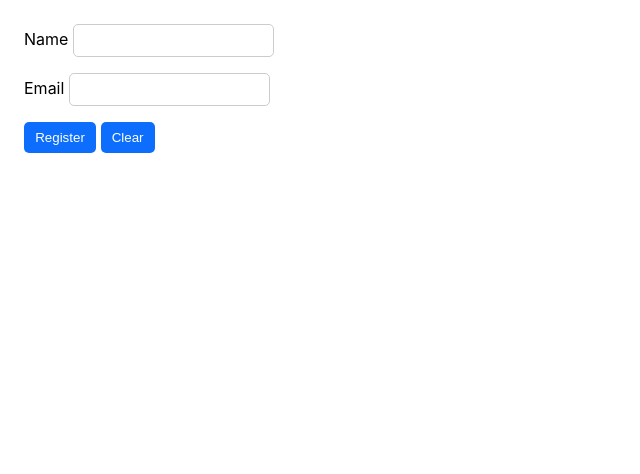
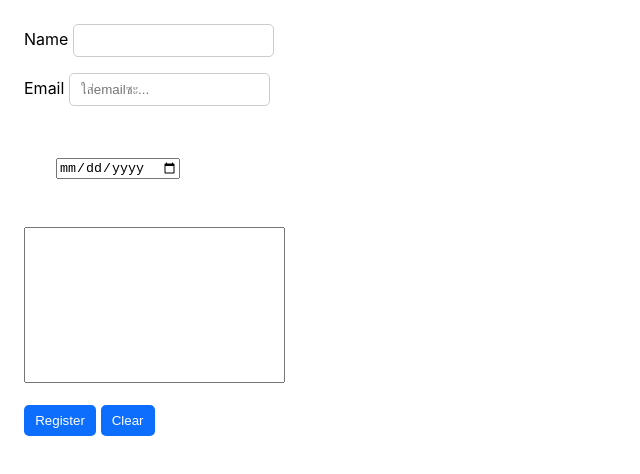
Before and after one commit to NebulaKung/Basic-HTML, a plain HTML site: page index3.html in a window 1280 px wide. Shown: the whole page, without its empty margins (0-640 px from the left). Drawn offline with Linux system fonts and the light colour scheme.

Commit message:
form & input add

```diff
--- a/css/styles3.css
+++ b/css/styles3.css
@@ -37,6 +37,14 @@ button {
     border-radius: 5px;
     outline: 0;
 }
+.form-number {
+    width: 50%;
+    padding: 2rem;
+}
 .form-group {
     margin-bottom: 1rem;
 }
+
+textarea {
+    resize: none;
+}
--- a/index3.html
+++ b/index3.html
@@ -5,6 +5,7 @@
     <meta http-equiv="X-UA-Compatible" content="IE=edge" />
     <meta name="viewport" content="width=device-width, initial-scale=1.0" />
     <link rel="stylesheet" href="css/styles3.css" />
+
     <title>Document</title>
   </head>
   <body>
@@ -17,7 +18,13 @@
       </div>
       <div class="form-group">
         <label for="email">Email</label>
-        <input id="email" type="email" />
+        <input id="email" type="email" placeholder="ใส่emailซะ..." />
+      </div>
+      <div class="form-group form-number">
+        <input type="date" />
+      </div>
+      <div class="form-group">
+        <textarea name="" id="" cols="30" rows="10"></textarea>
       </div>
       <button type="submit">Register</button>
       <button type="reset">Clear</button>
```
